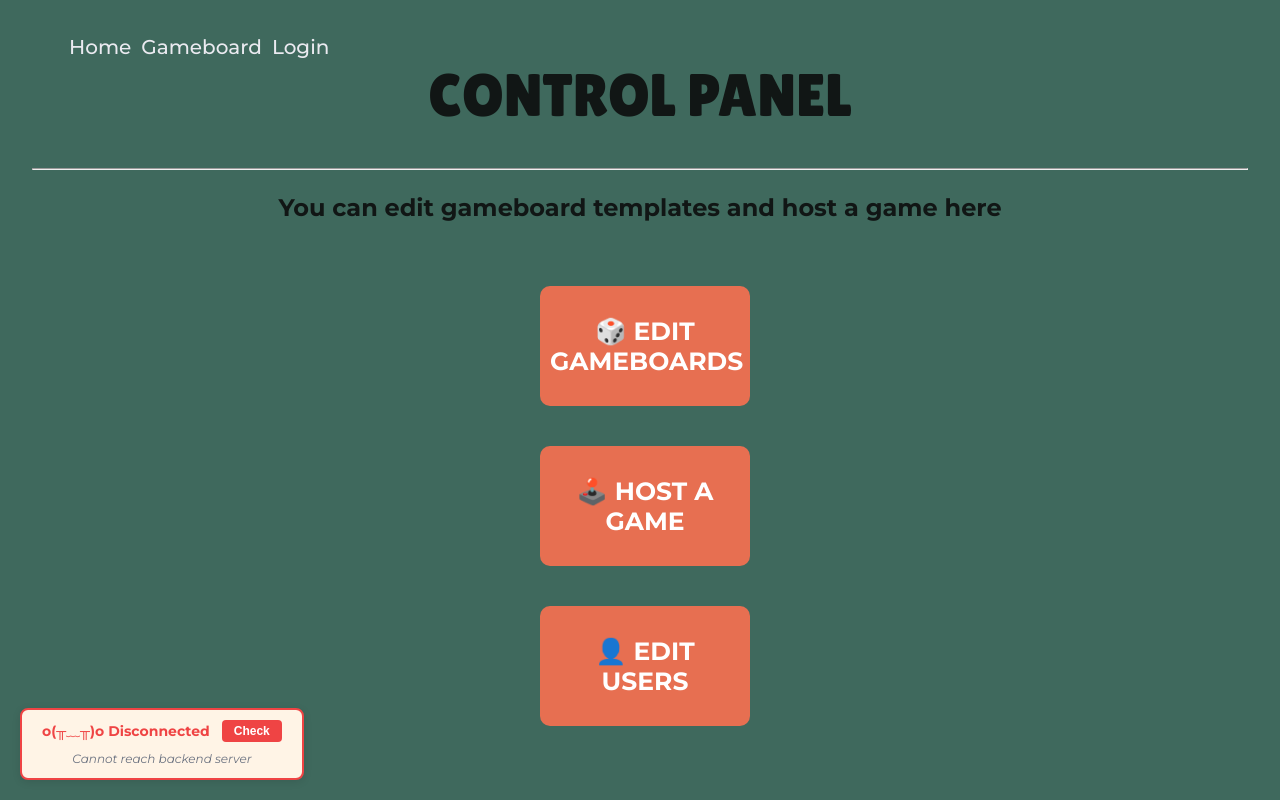
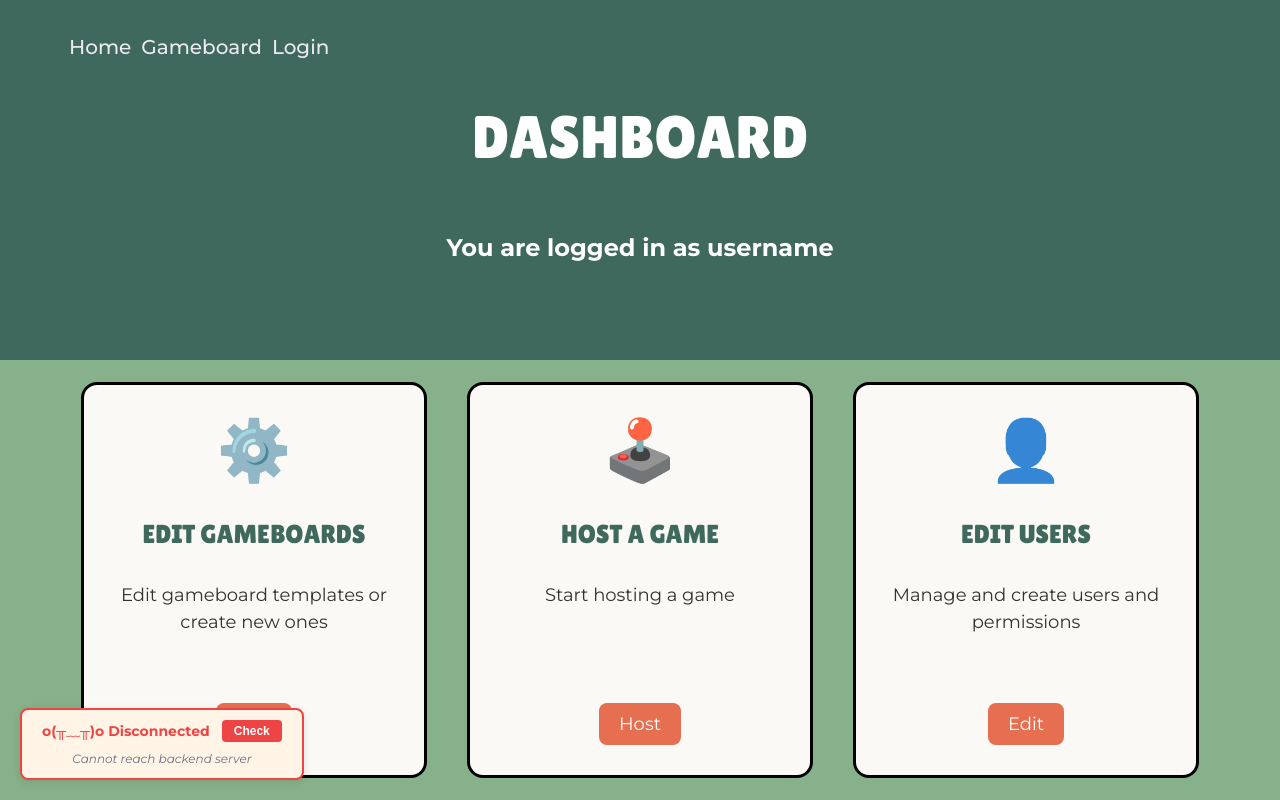
Before and after one commit to WalkAMileGame/WalkAMileGame, a React (Vite) app in the folder frontend/: page /landing in a window 1280 px wide. Built offline with nearby package versions, Linux system fonts and the light colour scheme; no server answers; a web font is replaced by a local one.

Commit message:
made control panel prettier and fixed some serious css root conflicts..

```diff
--- a/frontend/src/components/LadingPage.jsx
+++ b/frontend/src/components/LadingPage.jsx
@@ -6,28 +6,41 @@ import '../styles/LandingPage.css';
 
 const LandingPage = () => {
     return (
-      <div className="landing-text">
+      <div className="landing-page">
+        <div className="header-area">
         <header>
-          <h1>CONTROL PANEL</h1>
+          <h1>DASHBOARD</h1>
         </header>
-        <hr></hr>
-        <main>
-          <h2>You can edit gameboard templates and host a game here</h2>
-        </main>
-
-        <div className="buttons">
-            <Link to="/gameboard">
-                <button>🎲 EDIT GAMEBOARDS</button>
-            </Link>
-            <Link to="/hostgame">
-                <button>🕹️ HOST A GAME</button>
-            </Link>
-            <Link to="/landing/#">
-                <button>👤 EDIT USERS</button> {/* This needs the admin authentication */}
-            </Link>
+          <h2>You are logged in as username</h2>
         </div>
-
-
+        <div className="content-area">
+          <div className="cards">
+            <div className="card">
+              <div className="card-icon">⚙️</div>
+              <h3>EDIT GAMEBOARDS</h3>
+              <p>Edit gameboard templates or create new ones</p>
+              <Link to="/gameboard">
+                <button>Edit</button>
+              </Link>
+            </div>
+            <div className="card">
+              <div className="card-icon">🕹️</div>
+              <h3>HOST A GAME</h3>
+              <p>Start hosting a game </p>
+              <Link to="/hostgame">
+                <button>Host</button>
+              </Link>
+            </div>
+            <div className="card">
+              <div className="card-icon">👤</div>
+              <h3>EDIT USERS</h3>
+              <p>Manage and create users and permissions </p>
+              <Link to="/landing/#">
+                <button>Edit</button>
+              </Link>
+            </div>
+          </div>
+        </div>
       </div>
   );
 };
--- a/frontend/src/styles/Gameboard.css
+++ b/frontend/src/styles/Gameboard.css
@@ -1,28 +1,10 @@
 #root {
   max-width: 1280px;
   margin: 0 auto;
-  padding: 2rem;
   text-align: center;
   font-family: "Montserrat", sans-serif;
 }
 
-.logo {
-  height:60em;
-  padding: 1.5em;
-  will-change: filter;
-  transition: filter 300ms;
-  border-radius: 70em;
-}
-
-
-@keyframes logo-spin {
-  from {
-    transform: rotate(0deg);
-  }
-  to {
-    transform: rotate(360deg);
-  }
-}
 
 @media (prefers-reduced-motion: no-preference) {
   a:nth-of-type(2) .logo {
@@ -79,6 +61,7 @@
   user-select: none;   /* no text selection */
   -webkit-user-select: none;
   -ms-user-select: none;
+  padding: 2rem;
 }
 
 .main-content {
--- a/frontend/src/styles/HomePage.css
+++ b/frontend/src/styles/HomePage.css
@@ -5,6 +5,7 @@
   height: 100vh;
   margin: 0;
   overflow: hidden;
+  padding: 2rem;
 }
 
 
--- a/frontend/src/styles/LandingPage.css
+++ b/frontend/src/styles/LandingPage.css
@@ -1,31 +1,109 @@
 @import url('https://fonts.googleapis.com/css2?family=Montserrat:ital,wght@0,100..900;1,100..900&display=swap');
 @import url('https://fonts.googleapis.com/css2?family=Lilita+One&display=swap');
+
+
+body:has(.landing-page) #root { /* there is a #root in gameboard.css, this cancels it */
+  max-width: none;
+  margin: 0;
+  padding: 0;
+}
+
+
+.landing-page {
+  width: 100vw;
+  margin: 0;
+  padding: 0;
+  overflow: hidden;
+  background-color: white;
+}
 
 h1 {
   font-family: "Lilita One", sans-serif;
 
 }
 
-.buttons button {
-    border: none;
-    background-color: #e76f51;
-    color: white;
-    border-radius: 10px;
-    margin-left: 10px;
-    padding: 5px 10px;
-    cursor: pointer;
-    height: 120px;
-    width: 210px;
-    font-size: 25px;
-    font-weight: bold;
-    font-family: "Montserrat", sans-serif;
+.header-area {
+  background-color: #3F695D;
+  display: flex;
+  flex-direction: column;
+  justify-content: center;
+  align-items: center;
+  color: white;
+  text-align: center;
+  height: 45vh;
 }
 
-.buttons {
+.content-area {
+  background-color: #86B18A;
+  display: flex;
+  justify-content: center;
+  align-items: center;
+  flex-direction: column;
+  height: 55vh;
+  width: 100%;
+}
+
+.cards {
+  display: flex;
+  justify-content: center;
+  align-items: stretch;
+  flex-wrap: wrap;
+  gap: 40px;
+  padding: 40px;
+  width: 100%;
+}
+
+.card {
+  background: #FAF9F6;
+  border: 3px solid black;
+  border-radius: 16px;
+  width: 300px;
+  min-height: 350px;
   display: flex;
   flex-direction: column;
+  justify-content: space-between;
   align-items: center;
-  justify-content: center;
-  gap: 40px;
-  margin-top: 60px;
+  text-align: center;
+  padding: 20px;
+  transition: transform 0.3s ease, box-shadow 0.3s ease;
 }
+
+.card:hover {
+  transform: translateY(-8px);
+  box-shadow: 0 8px 20px rgba(0, 0, 0, 0.2);
+}
+
+.card-icon {
+  font-size: 60px;
+  margin-bottom: 10px;
+}
+
+.card h3 {
+  font-family: "Lilita One", sans-serif;
+  font-size: 26px;
+  margin: 10px 0;
+  color: #3F695D;
+}
+
+.card p {
+  font-size: 18px;
+  color: #333;
+  flex-grow: 1;
+}
+
+.card button {
+  border: none;
+  background-color: #E76F51;
+  color: white;
+  border-radius: 8px;
+  padding: 10px 20px;
+  cursor: pointer;
+  font-size: 18px;
+  font-family: "Montserrat", sans-serif;
+  margin-top: 20px;
+  margin-bottom: 10px;
+}
+
+.card button:hover {
+  background-color: #E9C46A;
+}
--- a/frontend/src/styles/index.css
+++ b/frontend/src/styles/index.css
@@ -31,7 +31,6 @@ body {
   margin: 0;
   /* display: flex;
   place-items: center; */
-  min-width: 320px;
   min-height: 100vh;
   font-family: "Montserrat", sans-serif;
 }
```
